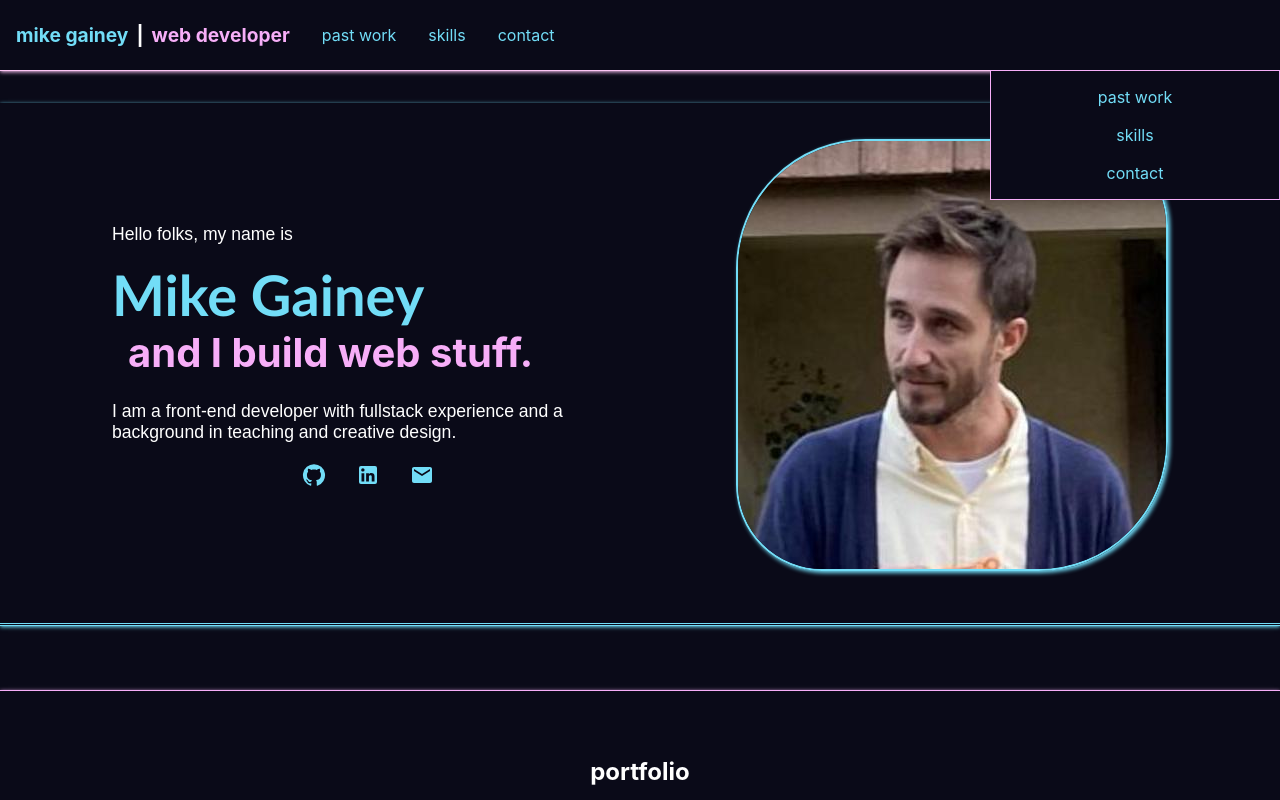
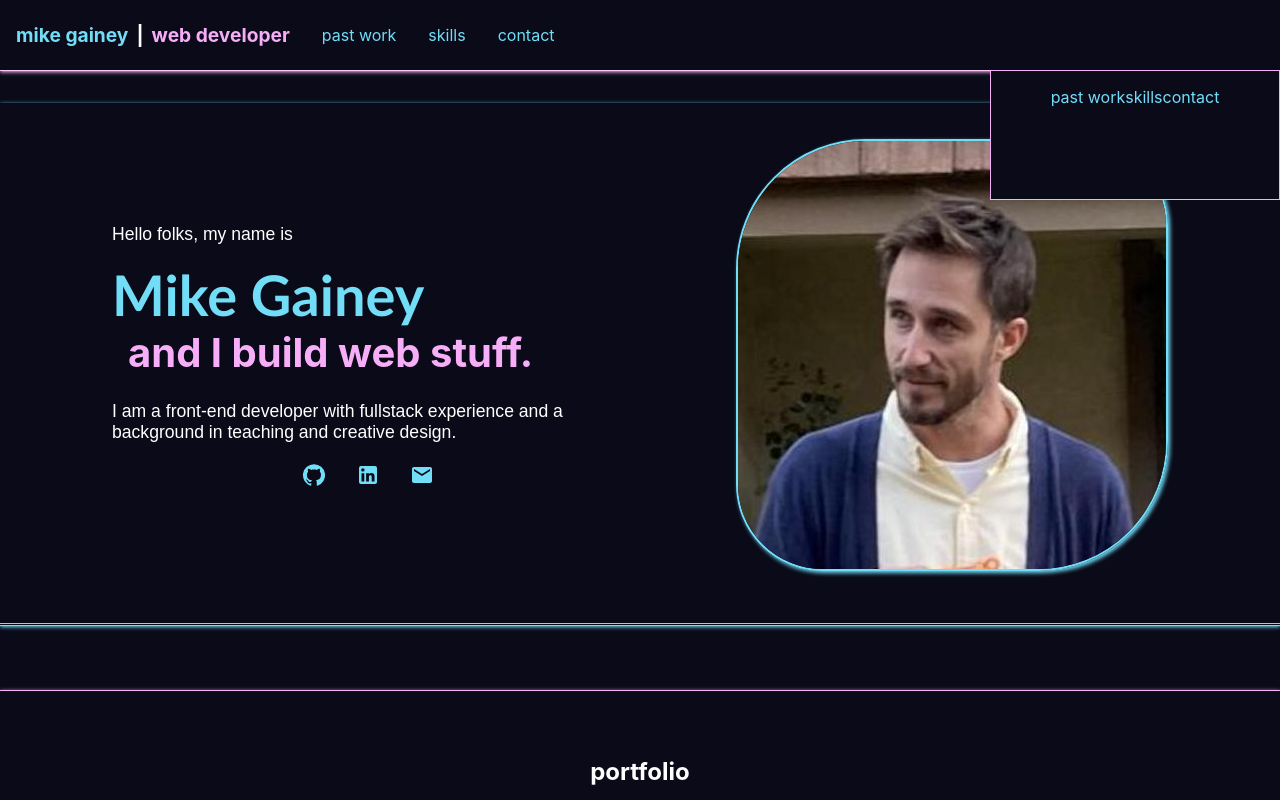
Before and after one commit to gainesaurus/portfolio, a React (Create React App) app: page / in a window 1280 px wide. Shown: the top 800 px of the page. Built offline with nearby package versions, Linux system fonts and the light colour scheme.

Commit message:
hide unfinished navlist

```diff
--- a/src/Components/NavList.module.css
+++ b/src/Components/NavList.module.css
@@ -1,5 +1,5 @@
 .container {
-  display: flex;
+  display: hidden;
   flex-direction: column;
   position: absolute;
   right: 0;
```
